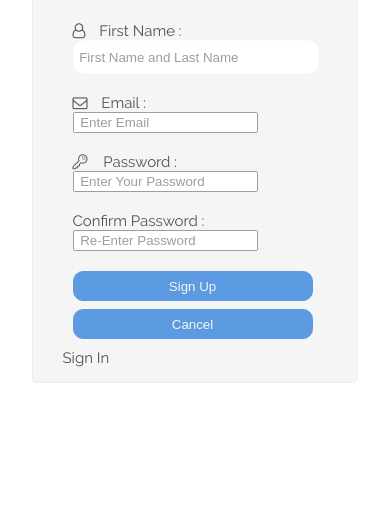
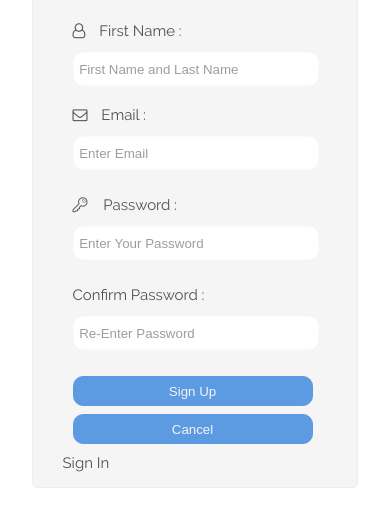
Before and after one commit to ElahehAslani/Sign-up, a plain HTML site: page index.html in a window 390 px wide. Shown: the part 147-674 px from the top of the page. Drawn offline with Linux system fonts and the light colour scheme.

Commit message:
Add files via upload

```diff
--- a/cssfiles/main.css
+++ b/cssfiles/main.css
@@ -76,15 +76,25 @@ ul {
     border: 1px solid #FBF9F9;
 }
 
+.form-container input[type=password] {
+    width: 200px;
+    height: 30px;
+    border-radius: 10px;
+    border: 1px solid #FBF9F9;
+}
+
+.form-container input[type=email] {
+    width: 200px;
+    height: 30px;
+    border-radius: 10px;
+    border: 1px solid #FBF9F9;
+}
+
 .register-span {
     color: #0B0808;
     font-family: ralway;
     font-size: 15px;
     padding-right: 10px;
-}
-
-.span-1 {
-    /*padding-right: 45px;*/
 }
 
 .span-2 {
@@ -164,19 +174,68 @@ ul {
     color: #0163d2;
 }
 
-.w {
-    width: 180px;
-    display: inline;
+.firstname {
+    width: 155px;
+    height: 30px;
+    display: inline-block;
+}
+
+.email {
+    width: 155px;
+    height: 30px;
+    display: inline-block;
+}
+
+.password {
+    width: 155px;
+    height: 30px;
+    display: inline-block;
+}
+
+.confirmpassword {
+    width: 155px;
+    height: 30px;
+    display: inline-block;
+}
+
+.help-block {
+    padding-left: 12px;
+    padding-top: 5px;
+    font-family: ralway;
+    font-size: 13px;
+    color: #E74C3C;
+}
+
+.form-group {
+    height: 40px;
 }
 
 
 /*  Start Media Query */
+
+@media screen and (max-width: 846px) {
+    .help-block {
+        display: block;
+        font-size: 12px;
+        padding-left: 160px;
+        margin-bottom: 10px;
+    }
+    .form-group {
+        height: 40px;
+    }
+}
 
 @media screen and (max-width: 638px) {
     .form-container {
         padding-left: 30px;
     }
     .form-container input[type=text] {
+        width: 240px;
+    }
+    .form-container input[type=email] {
+        width: 240px;
+    }
+    .form-container input[type=password] {
         width: 240px;
     }
     .form-container input[type=submit] {
@@ -187,6 +246,12 @@ ul {
 @media screen and (max-width:547px) {
     .form-container input[type=submit] {
         margin-left: 0px;
+    }
+    .help-block {
+        padding-left: 0px;
+    }
+    .form-group {
+        height: 70px;
     }
 }
 
@@ -208,6 +273,12 @@ ul {
     .form-container input[type=text] {
         width: 210px;
     }
+    .form-container input[type=email] {
+        width: 210px;
+    }
+    .form-container input[type=password] {
+        width: 210px;
+    }
     .form-container input[type=submit] {
         width: 210px;
     }
@@ -217,6 +288,12 @@ ul {
     .form-container input[type=text] {
         width: 190px;
     }
+    .form-container input[type=email] {
+        width: 190px;
+    }
+    .form-container input[type=password] {
+        width: 190px;
+    }
     .form-container input[type=submit] {
         width: 190px;
     }
```
